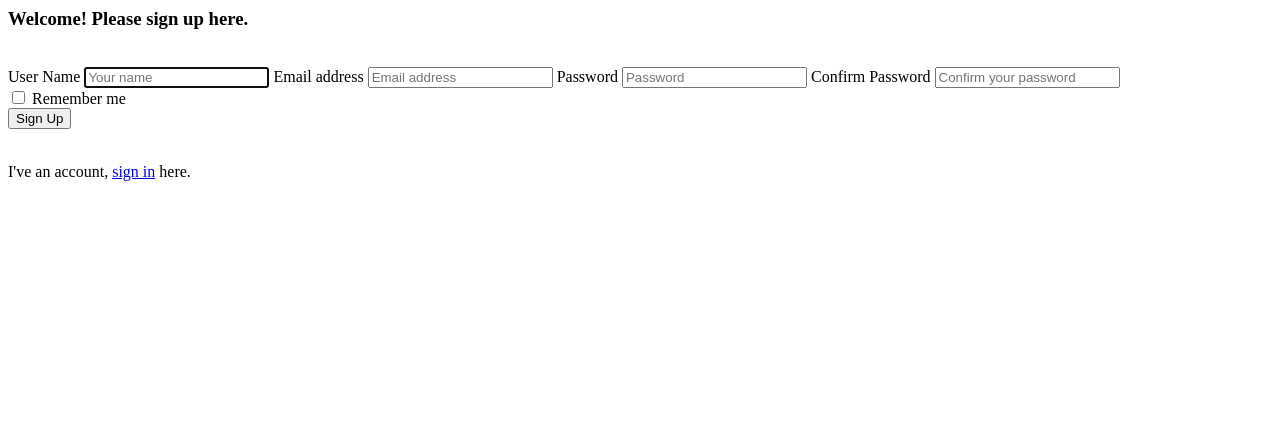
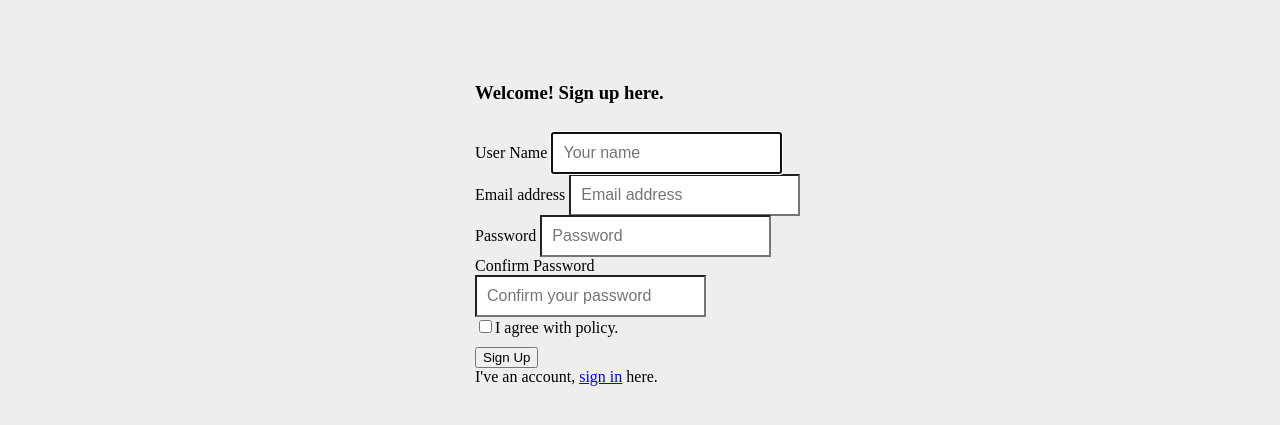
Before and after one commit to summer2200/lixue-chatroom, a Node server app: template views/signUp.ejs in a window 1280 px wide. Shown: the top 425 px of the page. Run offline with Node 20, Linux system fonts and the light colour scheme; the template is opened without the code that fills it, so the values that code supplies are empty; some libraries are stand-ins or nearby versions.

Commit message:
sign in & sign up UI change

```diff
--- a/public/css/signin.css
+++ b/public/css/signin.css
@@ -34,7 +34,6 @@ body {
   border-bottom-left-radius: 0;
 }
 .form-signin input[type="password"] {
-  margin-bottom: 10px;
   border-top-left-radius: 0;
   border-top-right-radius: 0;
 }
--- a/views/layout.ejs
+++ b/views/layout.ejs
@@ -6,6 +6,7 @@
     <meta name="viewport" content="width=device-width, initial-scale=1">
   <link rel='stylesheet' href='/css/style.css' />
   <link rel='stylesheet' href='/css/stylesheet.css' />
+  <link rel='stylesheet' href='/css/signin.css' />
   <link rel='stylesheet' href="/bower_components/bootstrap/dist/css/bootstrap.css"></link>
   <link rel='stylesheet' href="/bower_components/toastr/toastr.min.css"></script>
    <link href="../css/person.css" rel="stylesheet" />
--- a/views/signIn.ejs
+++ b/views/signIn.ejs
@@ -1,7 +1,4 @@
     <link href="../css/signin.css" rel="stylesheet">
-
-
-
 
     <div class="container">
       <div id="msg" style="background-color: red;"><%= msg %></div>
@@ -17,7 +14,7 @@
           </label>
         </div>
         <button class="btn btn-lg btn-primary btn-block" type="submit">Sign in</button>
-        <a href="/sign-up">Don't have an account? Sign up here.</a>
+        Don't have an account? <a href="/sign-up">Sign up</a> here.
       </form>
 
     </div>
--- a/views/signUp.ejs
+++ b/views/signUp.ejs
@@ -1,24 +1,25 @@
+ <link href="../css/signin.css" rel="stylesheet">
 <div class="signUp">
     <div class="container">
-        <form class="form-signin signUpForm" method="post" action="/sign-up">
-            <h3 class="form-signin-heading">Welcome! Please sign up here.</h3><br>
+        <form class="form-signin" method="post" action="/sign-up">
+            <h3 class="form-signin-heading">Welcome! Sign up here.</h3><br>
             <label for="inputEmail" class="sr-only">User Name</label>
-            <input class="form-control col-xs-12" type="text" placeholder="Your name" name="name" id="userName" required autofocus>
+            <input class="form-control" type="text" placeholder="Your name" name="name" id="userName" required autofocus>
             <label for="inputEmail" class="sr-only">Email address</label>
-            <input type="email" id="email" name="email" class="form-control col-xs-12" placeholder="Email address" required>
+            <input type="email" id="email" name="email" class="form-control" placeholder="Email address" required>
             <label for="inputPassword" class="sr-only">Password</label>
-            <input type="password" id="password" name="password" class="form-control col-xs-12" placeholder="Password" required>
+            <input type="password" id="password" name="password" class="form-control" placeholder="Password" required>
             <label for="inputPassword" class="sr-only">Confirm Password</label>
             <input type="password" id="confirmPassword" class="form-control" placeholder="Confirm your password" required>
             <div class="checkbox">
                 <label>
-                    <input type="checkbox" value="remember-me"> Remember me
+                    <input type="checkbox" value="agree">I agree with policy.
                 </label>
             </div>
             <button class="btn btn-lg btn-primary btn-block" type="submit" id="signUpButton">Sign Up</button>
+        <div class="gotosignin">I've an account, <a href="/sign-in">sign in</a> here.</div>
         </form>
-        <br>
-        <div class="gotosignin">I've an account, <a href="/sign-in">sign in</a> here.</div>
+
     </div>
 </div>
 </div>
```
